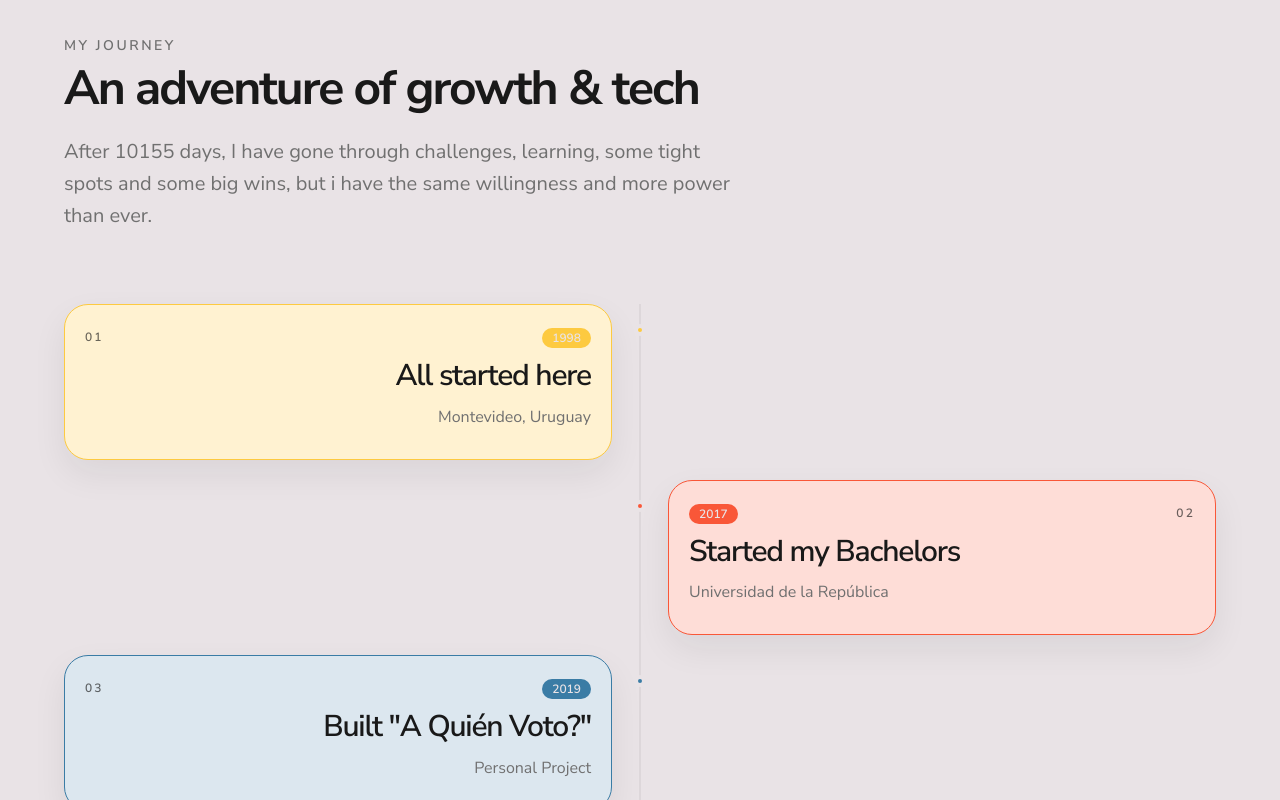
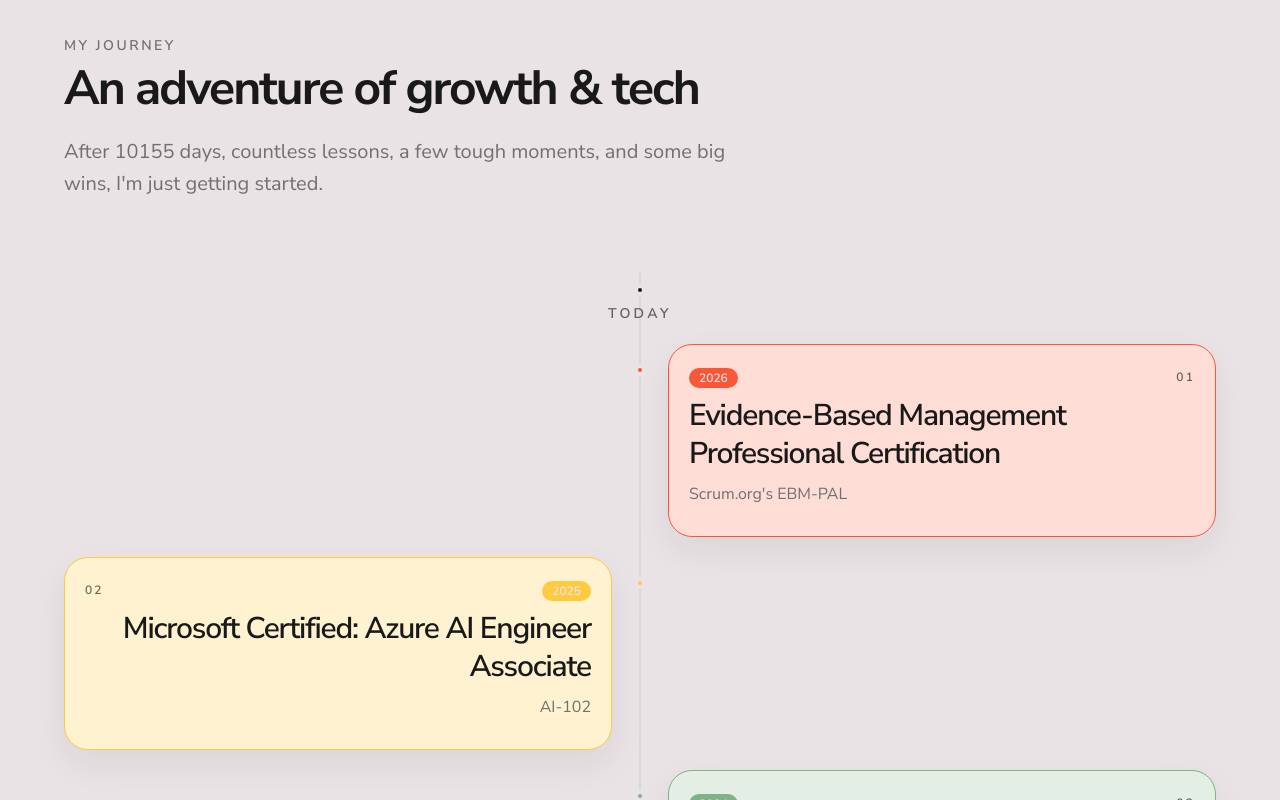
Before and after one commit to conderodrigo98/personal-website, a Next.js app: page / in a window 1280 px wide. Shown: the part 1740-2540 px from the top of the page. Built offline with nearby package versions, Linux system fonts and the light colour scheme.

Commit message:
feat: improve journey section's copy

```diff
--- a/app/components/my-journey.tsx
+++ b/app/components/my-journey.tsx
@@ -98,7 +98,7 @@ const journeyTimeline = [
   ...entry,
   ...accentColors[index % accentColors.length],
   side: index % 2 === 1 ? ("right" as const) : ("left" as const),
-}));
+})).reverse();
 
 export default function MyJourney() {
   const birthDate = new Date(1998, 8, 13);
@@ -124,9 +124,8 @@ export default function MyJourney() {
               An adventure of growth & tech
             </h2>
             <p className="mt-6 max-w-2xl text-lg leading-8 text-[var(--foreground-muted)] sm:text-xl">
-              After {daysPassed} days, I have gone through challenges, learning, some
-              tight spots and some big wins, but i have the same willingness and
-              more power than ever.
+              After {daysPassed}{" "}days, countless lessons, a few tough moments, and some big
+              wins, I&apos;m just getting started.
             </p>
           </div>
         </div>
@@ -135,6 +134,13 @@ export default function MyJourney() {
           <div className="absolute top-0 bottom-0 left-4 w-px bg-black/10 sm:left-5 lg:left-1/2 lg:-translate-x-1/2" />
 
           <div className="flex flex-col gap-4 sm:gap-5">
+            <div className="relative flex justify-center pl-12 sm:pl-16 lg:pl-0">
+              <div className="absolute top-3 left-4 z-10 h-3 w-3 -translate-x-1/2 rounded-full border-[4px] border-[var(--background)] bg-[var(--foreground)] sm:left-5 lg:left-1/2" />
+              <p className="pt-8 text-center text-sm font-semibold uppercase tracking-[0.24em] text-[var(--foreground)]/65">
+                Today
+              </p>
+            </div>
+
             {journeyTimeline.map((entry, index) => {
               const isRight = entry.side === "right";
 
@@ -210,12 +216,6 @@ export default function MyJourney() {
               );
             })}
 
-            <div className="relative flex justify-center pl-12 sm:pl-16 lg:pl-0">
-              <div className="absolute top-3 left-4 z-10 h-3 w-3 -translate-x-1/2 rounded-full border-[4px] border-[var(--background)] bg-[var(--foreground)] sm:left-5 lg:left-1/2" />
-              <p className="pt-8 text-center text-sm font-semibold uppercase tracking-[0.24em] text-[var(--foreground)]/65">
-                Today
-              </p>
-            </div>
           </div>
         </div>
 
```
